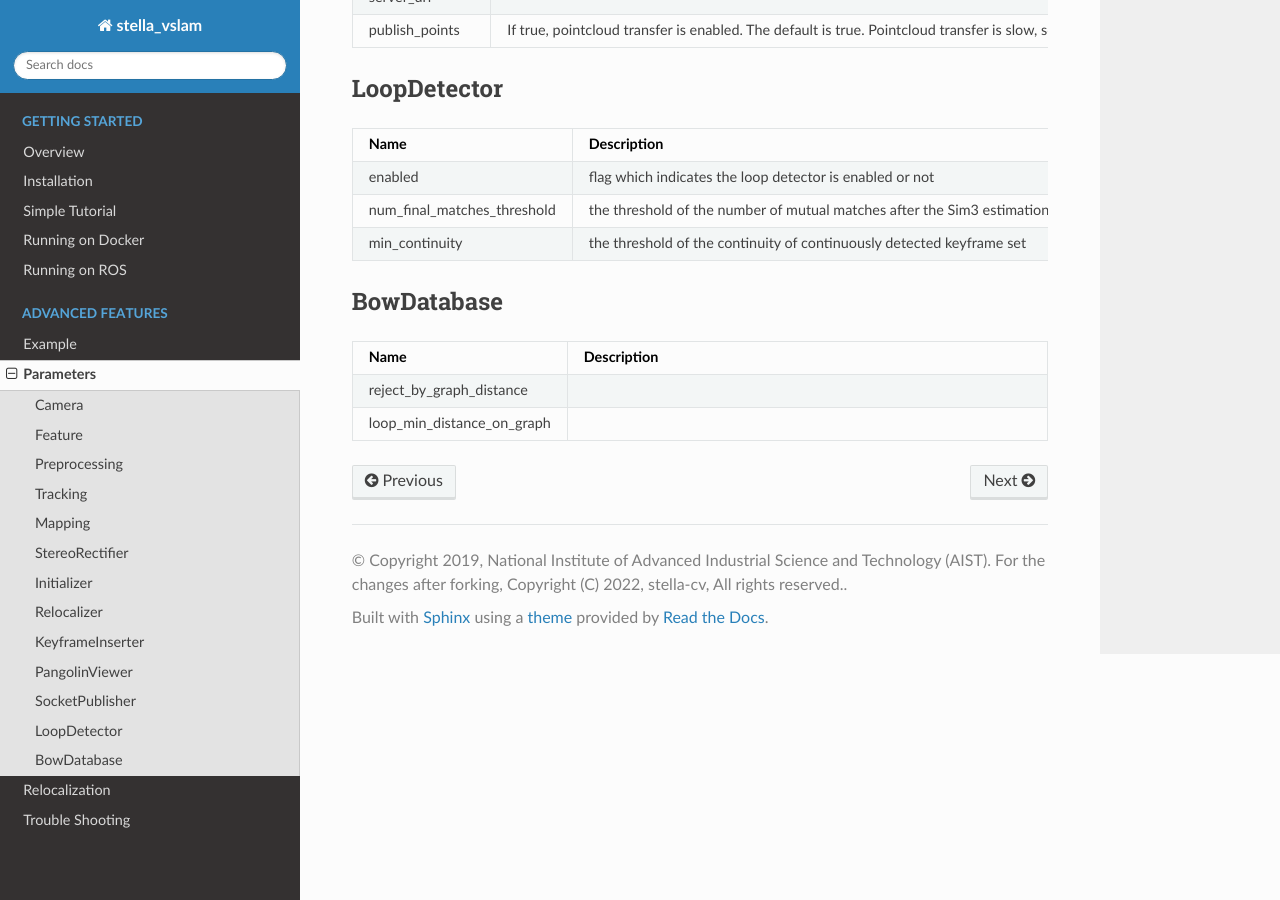
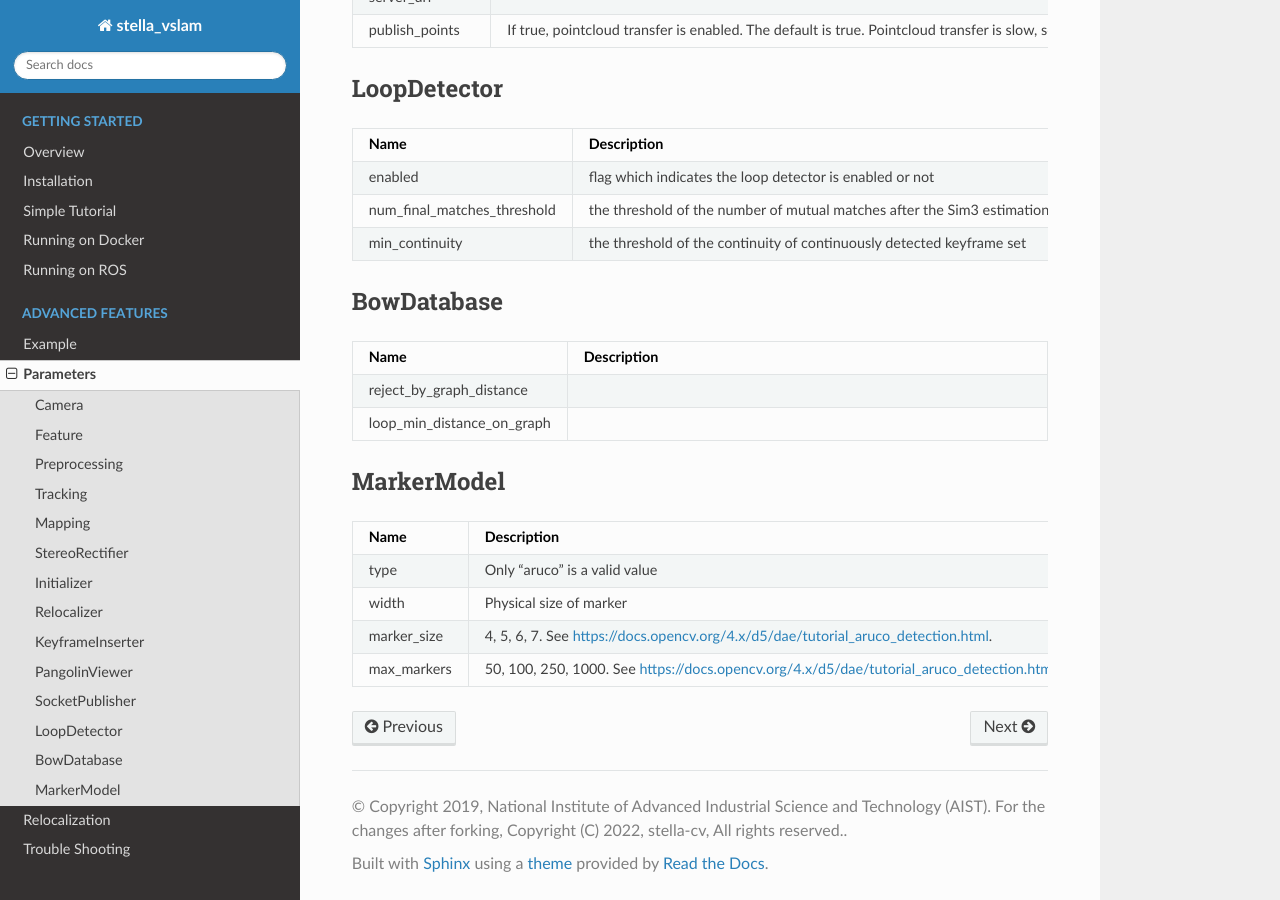
Before and after one commit to stella-cv/docs, a Sphinx documentation site: the page built from docs/parameters.rst, in a window 1280 px wide and 900 px high, scrolled down 3025 px. Built offline with Sphinx 7.4.7 and the Read the Docs theme 2.0.0, drawn with Linux system fonts in a browser that asks for light colours.

Commit message:
Add MarkerModel

```diff
--- a/docs/parameters.rst
+++ b/docs/parameters.rst
@@ -275,3 +275,23 @@ BowDatabase
       -
     * - loop_min_distance_on_graph
       -
+
+.. _section-parameters-marker-model:
+
+MarkerModel
+===========
+
+.. list-table::
+    :header-rows: 1
+    :widths: 1, 3
+
+    * - Name
+      - Description
+    * - type
+      - Only "aruco" is a valid value
+    * - width
+      - Physical size of marker
+    * - marker_size
+      - 4, 5, 6, 7. See https://docs.opencv.org/4.x/d5/dae/tutorial_aruco_detection.html.
+    * - max_markers
+      - 50, 100, 250, 1000. See https://docs.opencv.org/4.x/d5/dae/tutorial_aruco_detection.html.
```
